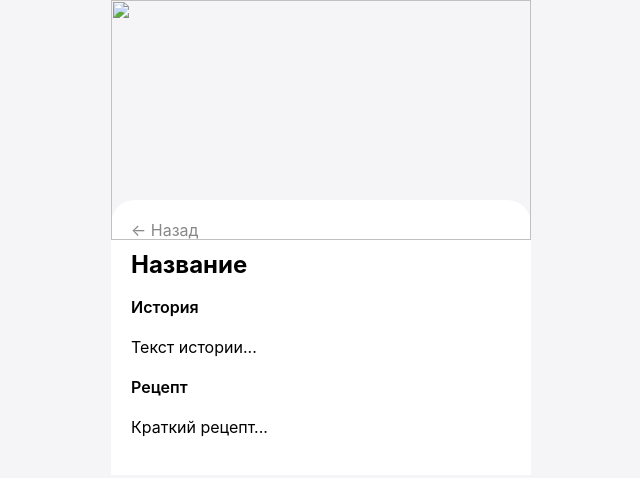
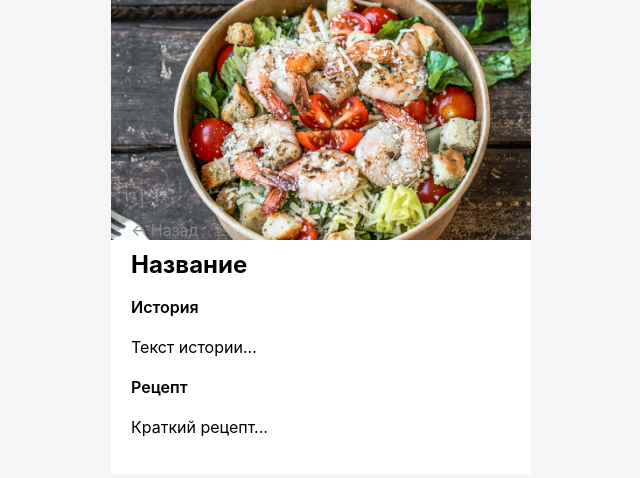
Before and after one commit to forallmail10-stack/desert, a plain HTML site: page caesar.html in a window 1280 px wide. Shown: the whole page, without its empty margins (319-959 px from the left). Drawn offline with Linux system fonts and the light colour scheme.

Commit message:
Update caesar.html

```diff
--- a/caesar.html
+++ b/caesar.html
@@ -60,7 +60,7 @@ body {
 <body>
 <div class="page">
   <div class="hero">
-    <img src="image/caesar.jpg">
+    <img src="images/caesar.jpg">
   </div>
 
   <div class="content">
```
